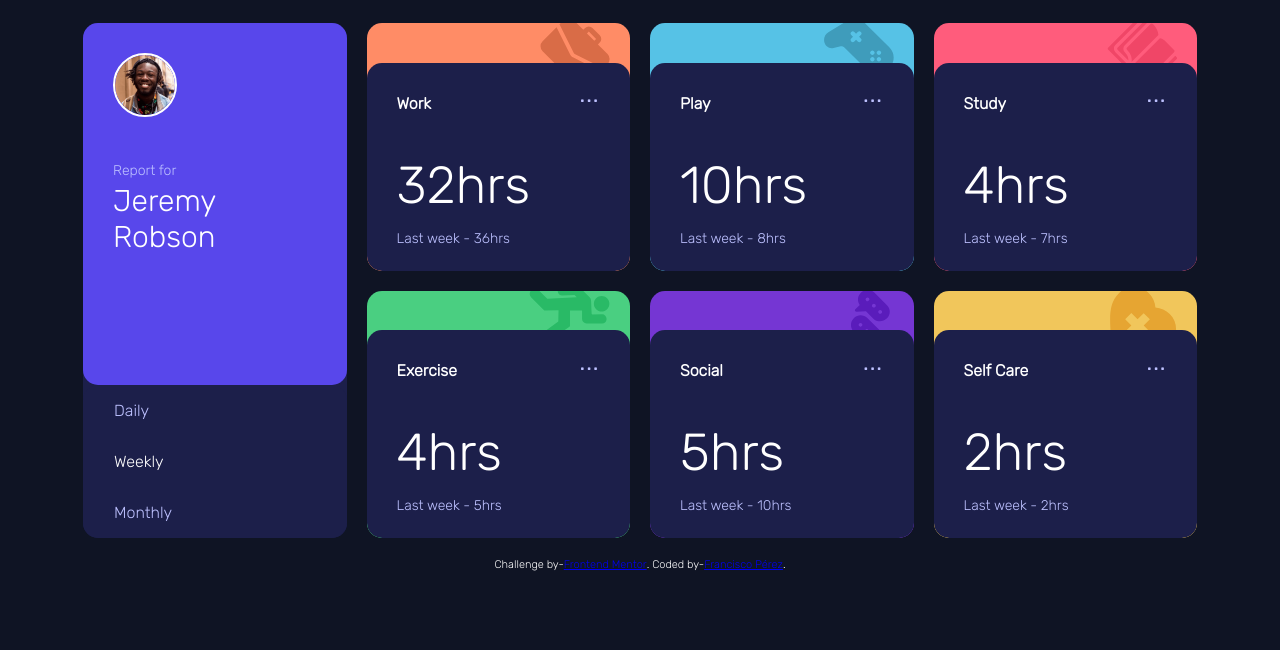
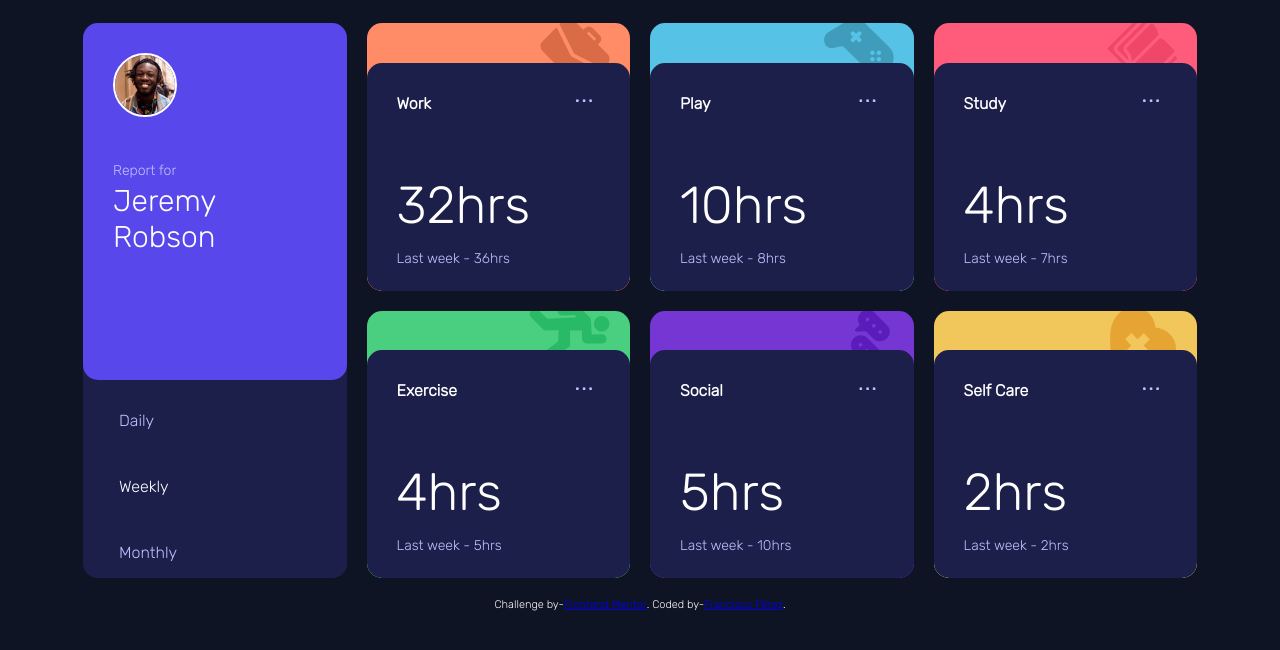
Before and after one commit to Franciscojperezv/time-tracking-dashboard-main, a plain HTML site: page index.html in a window 1280 px wide. Drawn offline with Linux system fonts and the light colour scheme.

Commit message:
Best version

```diff
--- a/styles.css
+++ b/styles.css
@@ -33,19 +33,19 @@ p{
     border-radius: 15px;
 }
 .heads{
-    height: 20px;
+    height: 40px;
     width: 100%;
     display: flex;
     justify-content: space-between;
     padding: 0;
 }
 .heads>button{
-    height: 20px;
+    height: 100%;
     font-size: 28px;
     justify-self: flex-end;
     align-self: center;
     text-align: right;
-    margin: 5px 0 0;
+    margin: 0 0 0 auto;
 }
 .subcard:hover .heads > #dots{
     transform: scale(1.2);
@@ -53,6 +53,7 @@ p{
 #weekly{
     color: white;
 }
+
 button{
     cursor: pointer;
     background-color: inherit;
@@ -60,8 +61,7 @@ button{
     font-size: 16px;
     text-align: left;
     font-family: inherit;
-    padding: 1px;
-    margin: 15px auto 15px 30px;;
+    margin: 30px auto 15px 30px;;
     border: none;
 }
 button:hover{
@@ -166,7 +166,7 @@ footer{
     color: white;
     margin: 0px auto;
 }
-@media(max-width: 500px) {
+@media(max-width: 700px) {
     body{
         display: flex;
         flex-direction: column;
```
